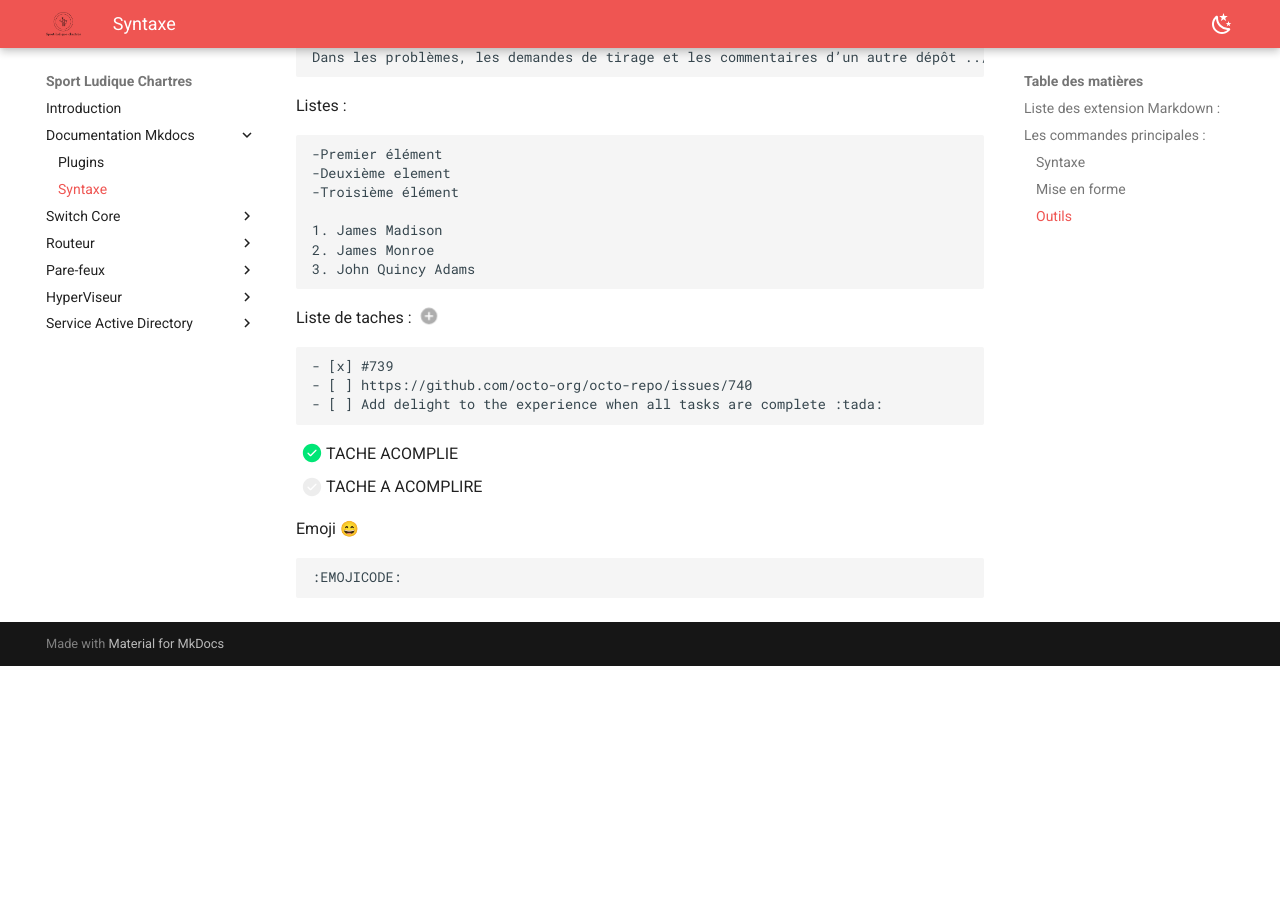
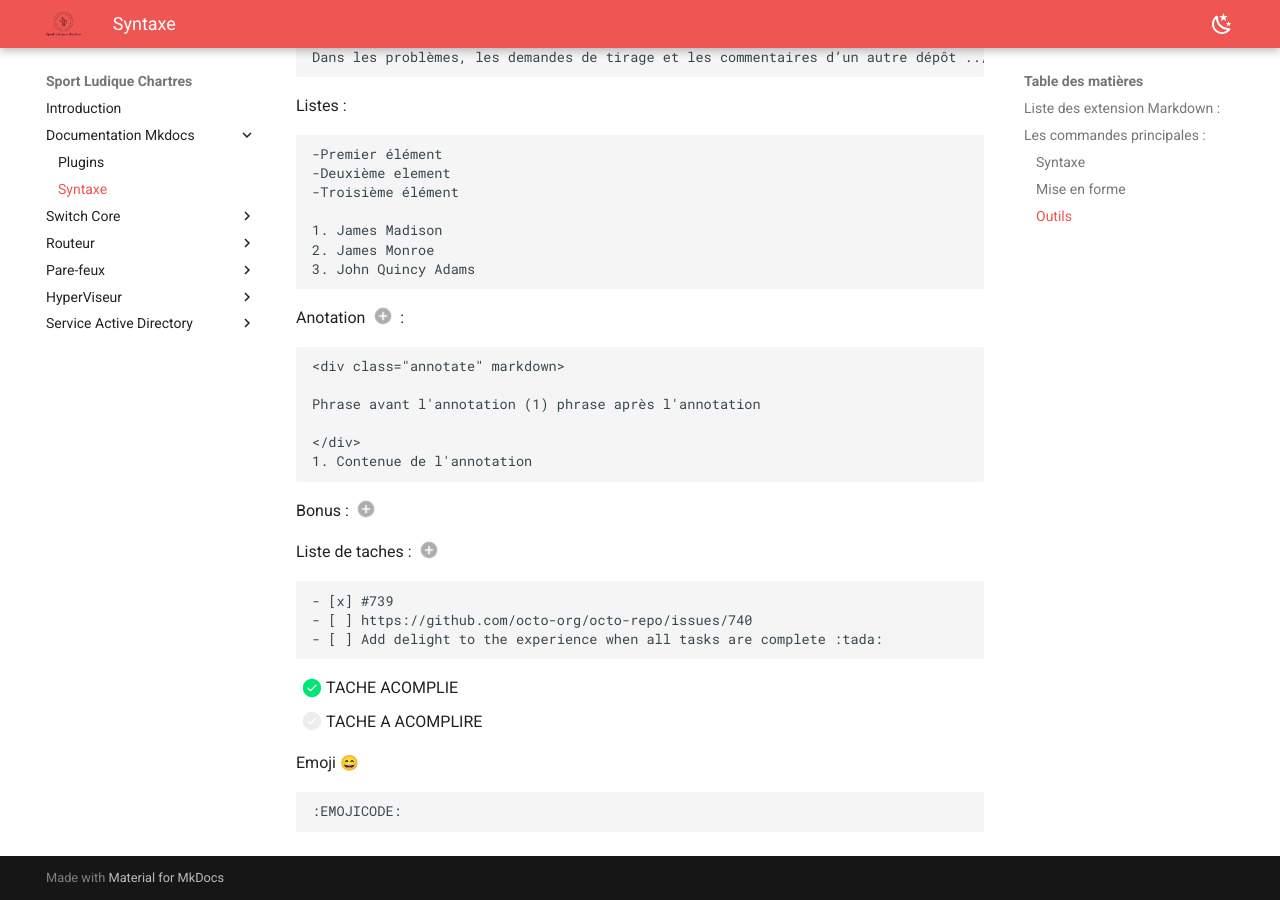
Before and after one commit to Sym-0ne/sport-ludique-Chartres, an MkDocs documentation site: the page built from docs/DocumentationMkdocs/Syntaxe/Syntaxe.md, in a window 1280 px wide and 900 px high, scrolled down 2452 px. Built offline with MkDocs 1.6.1 and Material for MkDocs 9.7.7, drawn with Linux system fonts in a browser that asks for light colours; emoji names are drawn with the system emoji font; before the commit the page ends 3118 px from its top, so only the background shows below that.

Commit message:
modif doc syntaxe

````diff
--- a/docs/DocumentationMkdocs/Syntaxe/Syntaxe.md
+++ b/docs/DocumentationMkdocs/Syntaxe/Syntaxe.md
@@ -113,6 +113,27 @@ Listes :
 2. James Monroe
 3. John Quincy Adams
 ```
+<div class="annotate" markdown>
+
+Anotation (1) :
+
+</div>
+1. Ceci est une annotation
+
+```
+<div class="annotate" markdown>
+
+Phrase avant l'annotation (1) phrase après l'annotation
+
+</div>
+1. Contenue de l'annotation
+```
+<div class="annotate" markdown>
+
+Bonus : (1)
+
+</div>
+1. Il est possbile de différencier les annotation et d'en mettre plusieurs à la suite, il suffit de changer le numéro associé.
 
 <div class="annotate" markdown>
 
````
